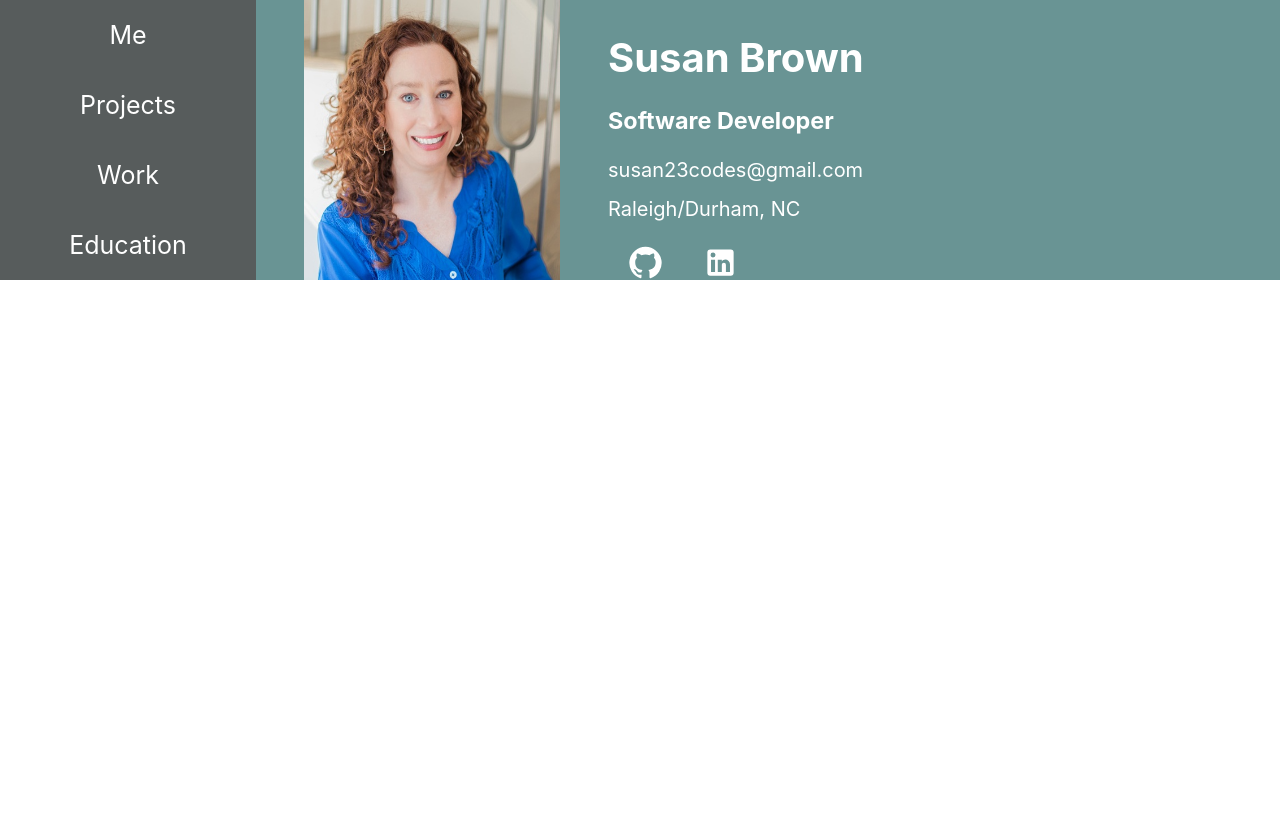
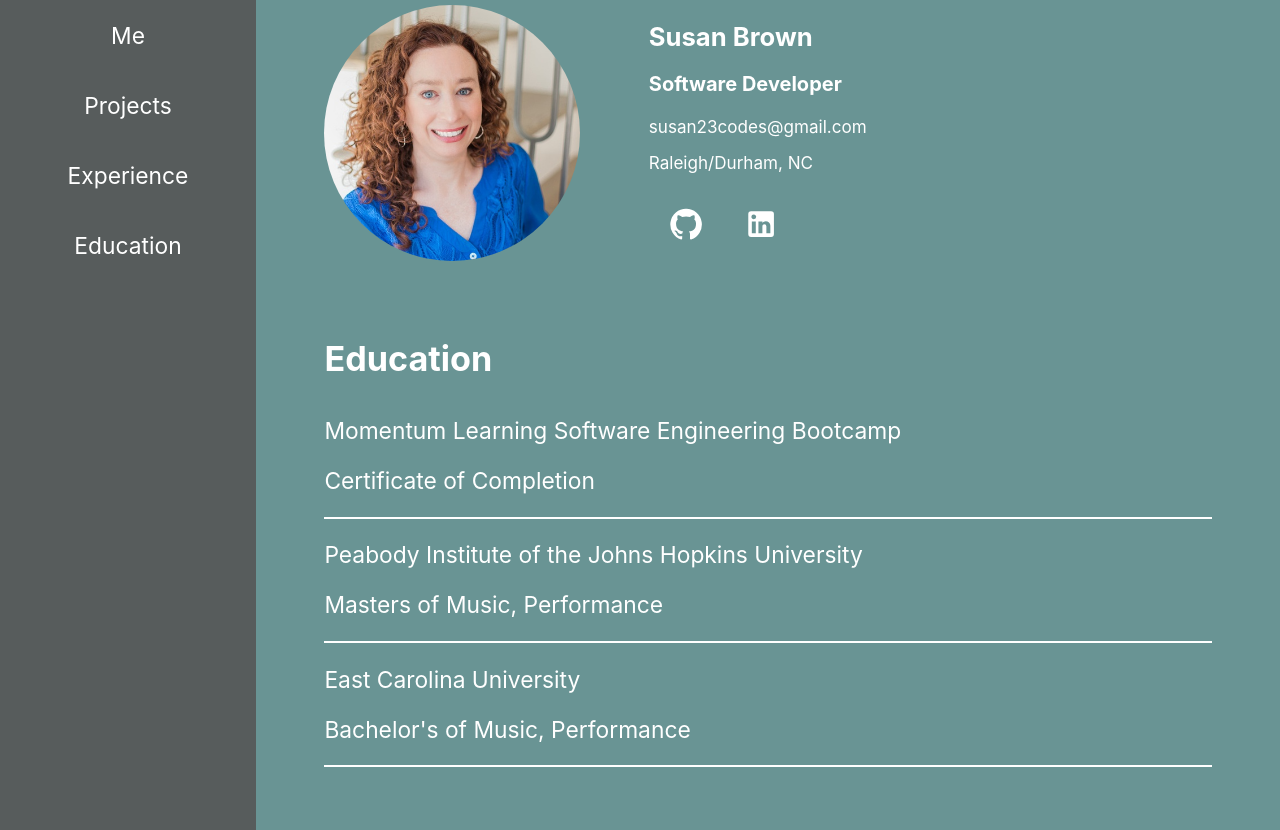
Before and after one commit to Susan23codes/Portfolio, a React (Create React App) app: page /education in a window 1280 px wide. Before the commit the page ends 800 px from the top, so only its background shows below. Built offline with nearby package versions, Linux system fonts and the light colour scheme.

Commit message:
projects page created

```diff
--- a/src/AboutMe.js
+++ b/src/AboutMe.js
@@ -4,15 +4,15 @@ export default function AboutMe() {
     return (
         <>
             <div className="about-me-main">
-                <h2 style={{ marginLeft: '3rem', fontSize: '2rem' }}>About Me</h2>
-                <div style={{ fontSize: '20px', marginLeft: '3rem' }}>I am a Software Developer
+                <h2 style={{ marginLeft: '3rem' }}>About Me</h2>
+                <div style={{ fontSize: '.75rem', marginLeft: '3rem' }}>I am a Software Developer
                     experienced in HTML, CSS, JavaScript, React, Python, and Django.  I'm
                     passionate about using technology to solve business challenges.  Also
                     an avid puzzler, I enjoy bringing my problem-solving skills to the world of tech.
                     My love of music and background as a performer and music teacher
                     has given me a strength in explaining technical concepts to others and the
-                    discipline to stick with a piece of work until I get it right.</div>
-                <h2 style={{ marginLeft: '3rem', fontSize: '2rem', marginTop:'3rem' }}>Skills</h2>
+                    discipline to stick with something until I get it right.</div>
+                <h2 style={{ marginLeft: '3rem', marginTop:'3rem' }}>Technical Skills</h2>
                 <div className="about-me-skills">
                     <p className="skill-name">HTML</p>
                     <p className="skill-name">CSS</p>
--- a/src/App.css
+++ b/src/App.css
@@ -4,44 +4,51 @@
   height: 35vh;
   width: 80vw;
   display: flex;
+  flex-wrap: no-wrap;
 }
 
 .sidebar {
   /* border: 2px solid; */
   width: 20vw;
   display: flex;
+  flex-wrap:wrap;
   flex-direction: column;
   align-items:center;
   justify-content:space-around;
-  font-size: 25px;
+  /* font-size: 1.5rem; */
   color: white;
   height: 35vh;
+  /* padding-top: 40px; */
   background-color: rgb(87, 92, 92);
 
 }
 
 .sidebar-and-header {
   display: flex;
+  flex-wrap: wrap;
 
 }
 
 .headshot {
-  height: auto;
-  width: 20vw;
+  height: 20vw;
+  max-width: 20vw;
   margin-left: 3rem;
+  border-radius: 50%;
+  margin-top:5px;
 }
 
 .my-info {
   display: flex;
+  flex-wrap: wrap;
   flex-direction: column;
   margin-left: 3rem;
-  font-size: 20px;
+  font-size: .75rem;
   color: white;
-
 }
 
 .icons {
   display: flex;
+  flex-wrap: wrap;
   /* border: 2px solid; */
   width: 150px;
   justify-content: space-around;
@@ -50,6 +57,9 @@
 
 .about-me-main {
   /* border: 2px solid; */
+  display: flex;
+  flex-direction: column;
+  flex-wrap: wrap;
   width: 80vw;
   margin-left: 20vw;
   padding-top: 30px;
@@ -60,9 +70,13 @@
 
 .about-me-skills {
   display: flex;
+  flex-wrap: wrap;
   /* border: 2px solid; */
-  font-size: 20px;
+  font-size: 1.25vw;
   justify-content: space-around;
+  width: 65vw;
+  margin-left: 3rem;
+
 }
 
 .skill-name {
@@ -71,5 +85,54 @@
   background-color: rgb(165, 215, 215);
   color:rgb(78, 74, 74);
   border-radius: 5px;
+}
 
+.education {
+  /* font-size: 1.75vw; */
+  margin-left: 3rem;
+  border-bottom: 2px solid;
+  margin-right: 3rem;
 }
+
+.projects-container {
+  display: flex;
+  flex-wrap: wrap;
+  justify-content: space-around;
+  /* border:2px solid; */
+}
+.project-pic-one {
+  max-width: 22vw;
+  height: auto;
+  border-radius: 5%;
+  margin-right: 2rem;
+  /* border:2px solid; */
+}
+
+.project-pic-two {
+  max-width: 24vw;
+  height: auto;
+  border-radius: 5%;
+  /* border:2px solid; */
+}
+
+.project-pic-and-description {
+  display: flex;
+  flex-direction: column;
+  /* border:2px solid; */
+  max-width: 30vw
+}
+
+.projects { display: flex;
+  flex-direction: column;
+  flex-wrap: wrap;
+  width: 80vw;
+  margin-left: 20vw;
+  padding-top: 30px;
+  height: 65vh;
+  color: white;
+  background-color: rgb(105, 148, 148);
+}
+
+.project-links {
+  display: flex;
+}
--- a/src/App.js
+++ b/src/App.js
@@ -1,21 +1,42 @@
 import './App.css';
 import { Routes, Route, BrowserRouter as Router } from 'react-router-dom'
-
 import Header from './Header';
 import AboutMe from './AboutMe';
 import Sidebar from './Sidebar';
+import Projects from './Projects';
+import Work from './Experience';
+import Education from './Education';
 
 function App() {
   return (
     <>
       <Header />
       <Routes>
+
         <Route
           path="/"
           element={<AboutMe
           />
+          } />
 
+        <Route
+          path="/experience"
+          element={<Work
+          />
           } />
+
+        <Route
+          path="/education"
+          element={<Education
+          />
+          } />
+
+        <Route
+          path="/projects"
+          element={<Projects
+          />
+          } />
+
       </Routes>
     </>
   );
--- /dev/null
+++ b/src/Education.js
@@ -0,0 +1,24 @@
+
+
+
+export default function Education() {
+    return (
+        <>
+            <div className="about-me-main">
+                <h2 style={{ marginLeft: '3rem', marginBottom: '.65rem' }}>Education</h2>
+                <div className="education">
+                    <p>Momentum Learning Software Engineering Bootcamp</p>
+                    <p>Certificate of Completion</p>
+                </div>
+                <div className="education">
+                    <p>Peabody Institute of the Johns Hopkins University</p>
+                    <p>Masters of Music, Performance</p>
+                </div>
+                <div className="education">
+                    <p>East Carolina University</p>
+                    <p>Bachelor's of Music, Performance</p>
+                </div>
+            </div>
+        </>
+    )
+}
--- /dev/null
+++ b/src/Experience.js
@@ -0,0 +1,19 @@
+
+
+
+export default function Work() {
+    return (
+        <>
+            <div className="about-me-main">
+                <h2 style={{ marginLeft: '3rem' }}>Experience</h2>
+                <div className="education">
+                    <p>Momentum Learning Software Engineering Bootcamp</p>
+                    <p>Certificate of Completion, September 2022</p>
+                    <p>16-week immersive full-stack software engineering bootcamp.  I focused on front-end development and created several React apps using Javascript, CSS, hooks, and functional components.</p>
+                    <p>Also skilled in Python, Django, and RESTful APIs.</p>
+                    <p>Experience with individual and pair programming, as well as Agile</p>
+                </div>
+            </div>
+        </>
+    )
+}
--- a/src/Header.js
+++ b/src/Header.js
@@ -1,6 +1,8 @@
 import GitHubIcon from '@mui/icons-material/GitHub';
 import LinkedInIcon from '@mui/icons-material/LinkedIn';
 import Sidebar from './Sidebar';
+
+
 
 export default function Header() {
     return (
@@ -8,15 +10,15 @@ export default function Header() {
             <div className="sidebar-and-header">
                 <Sidebar />
                 <div className="main-header">
-                    <img className="headshot" src="/headshot cropped.jpg"></img>
+                    <img className="headshot" src="/headshot cropped.jpg" alt="my headshot"></img>
                     <div className="my-info">
-                        <h2 style={{ fontSize: '2em', marginBottom: '0px' }}>Susan Brown</h2>
+                        <h2 style={{  marginBottom: '0px' }}>Susan Brown</h2>
                         <h3>Software Developer</h3>
                         <span style={{ marginBottom: '15px' }}>susan23codes@gmail.com</span>
                         <span>Raleigh/Durham, NC</span>
                         <div className='icons'>
-                            <GitHubIcon fontSize='large' />
-                            <LinkedInIcon fontSize='large' />
+                        <a href="https://github.com/susan23codes" target="_blank" style={{color:'white'}}><GitHubIcon fontSize='medium' /></a>
+                        <a href="https://www.linkedin.com/in/susan-brown23/" target="_blank" style={{color:'white'}}> <LinkedInIcon fontSize='medium' /></a>
                         </div>
                     </div>
                 </div>
--- /dev/null
+++ b/src/Projects.js
@@ -0,0 +1,29 @@
+
+
+export default function Projects() {
+    return (
+        <>
+            <div className="projects">
+                <h2 style={{ marginLeft: '3rem' }}>Projects</h2>
+                <div className="projects-container">
+                    <div className="project-pic-and-description">
+                        <img className="project-pic-one" src="/OnMyWatch.png" alt="screenshot of On My Watch landing page" />
+                        <p>On My Watch, an app for the user who wants new inspiration for what to watch next.</p>
+                        <div className="project-links">
+                            <a href="https://github.com/Team-On-My-Watch" target="_blank" style={{ color: 'white', textDecoration: "none" }}><span>GitHub&ensp;| </span></a>
+                            <a href="https://transcendent-basbousa-7ac957.netlify.app/" target="_blank" style={{ color: 'white', textDecoration: "none" }}><span>&ensp; Site</span></a>
+                        </div>
+                    </div>
+                    <div className="project-pic-and-description">
+                        <img className="project-pic-two" src="Plantspace.png" alt="screen shot of plantspace header" />
+                        <p>PlantSpace, a forum for all things green!</p>
+                        <div className="project-links">
+                            <a href="https://github.com/Susan23codes/Plant-Space" target="_blank" style={{ color: 'white', textDecoration: "none" }}><span>GitHub&ensp;| </span></a>
+                            <a href="https://super-semolina-259059.netlify.app/" target="_blank" style={{ color: 'white', textDecoration: "none" }}><span>&ensp; Site</span></a>
+                        </div>
+                    </div>
+                </div>
+            </div>
+        </>
+    )
+}
--- a/src/Sidebar.js
+++ b/src/Sidebar.js
@@ -8,9 +8,9 @@ export default function Sidebar() {
 
             <div className="sidebar">
                 <Link to={'/'} style={{textDecoration:'none', color:'white'}}>Me</Link>
-                <Link to={'/'} style={{textDecoration:'none', color:'white'}}>Projects</Link>
-                <Link to={'/'} style={{textDecoration:'none', color:'white'}}>Work</Link>
-                <Link to={'/'} style={{textDecoration:'none', color:'white'}}>Education</Link>
+                <Link to={'/projects'} style={{textDecoration:'none', color:'white'}}>Projects</Link>
+                <Link to={'/experience'} style={{textDecoration:'none', color:'white'}}>Experience</Link>
+                <Link to={'/education'} style={{textDecoration:'none', color:'white'}}>Education</Link>
             </div>
 
         </>
--- a/src/index.css
+++ b/src/index.css
@@ -5,9 +5,14 @@ body {
     sans-serif;
   -webkit-font-smoothing: antialiased;
   -moz-osx-font-smoothing: grayscale;
+  background-color: rgb(87, 92, 92);
 }
 
 code {
   font-family: source-code-pro, Menlo, Monaco, Consolas, 'Courier New',
     monospace;
 }
+
+:root {
+  font-size: calc(1vw + 1vh + .25vmin);
+}
```
Also changed, not shown: 2 other files (tests, documents, lock files or other folders).
